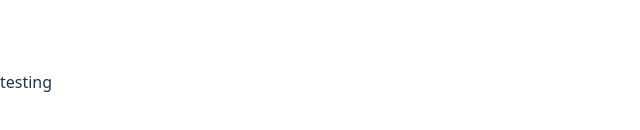
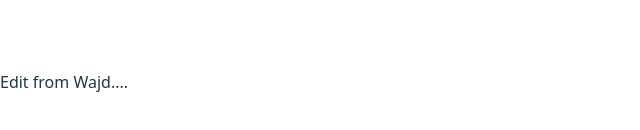
Before and after one commit to noorhaan-almohammed/test, a React (Vite) app: page / in a window 1280 px wide. Shown: the part 318-448 px from the top of the page, without its empty margins (0-640 px from the left). Built offline with nearby package versions, Linux system fonts and the light colour scheme.

Commit message:
edit in file App !

```diff
--- a/src/App.tsx
+++ b/src/App.tsx
@@ -3,7 +3,7 @@
 const App = () => {
   return (
     <div>
-      testing
+      Edit from Wajd....
     </div>
   )
 }
```
